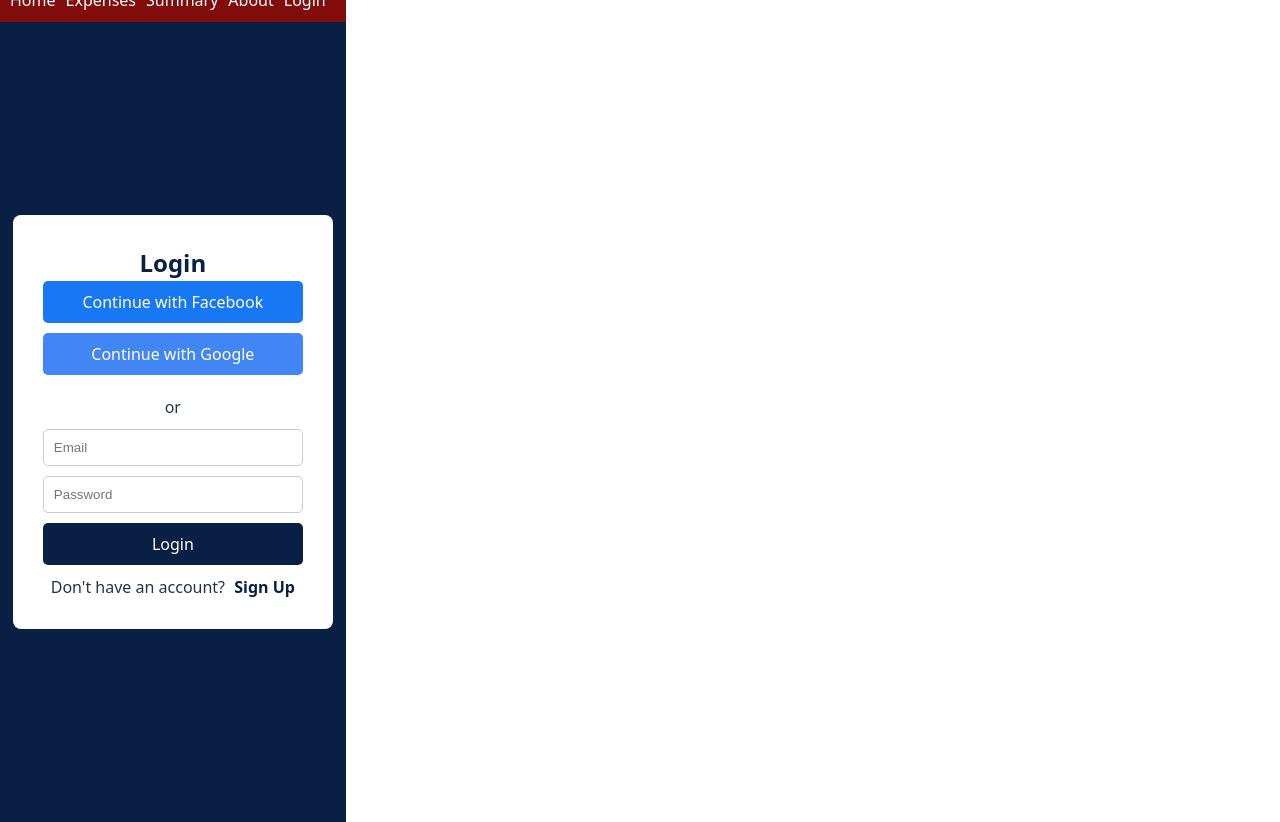
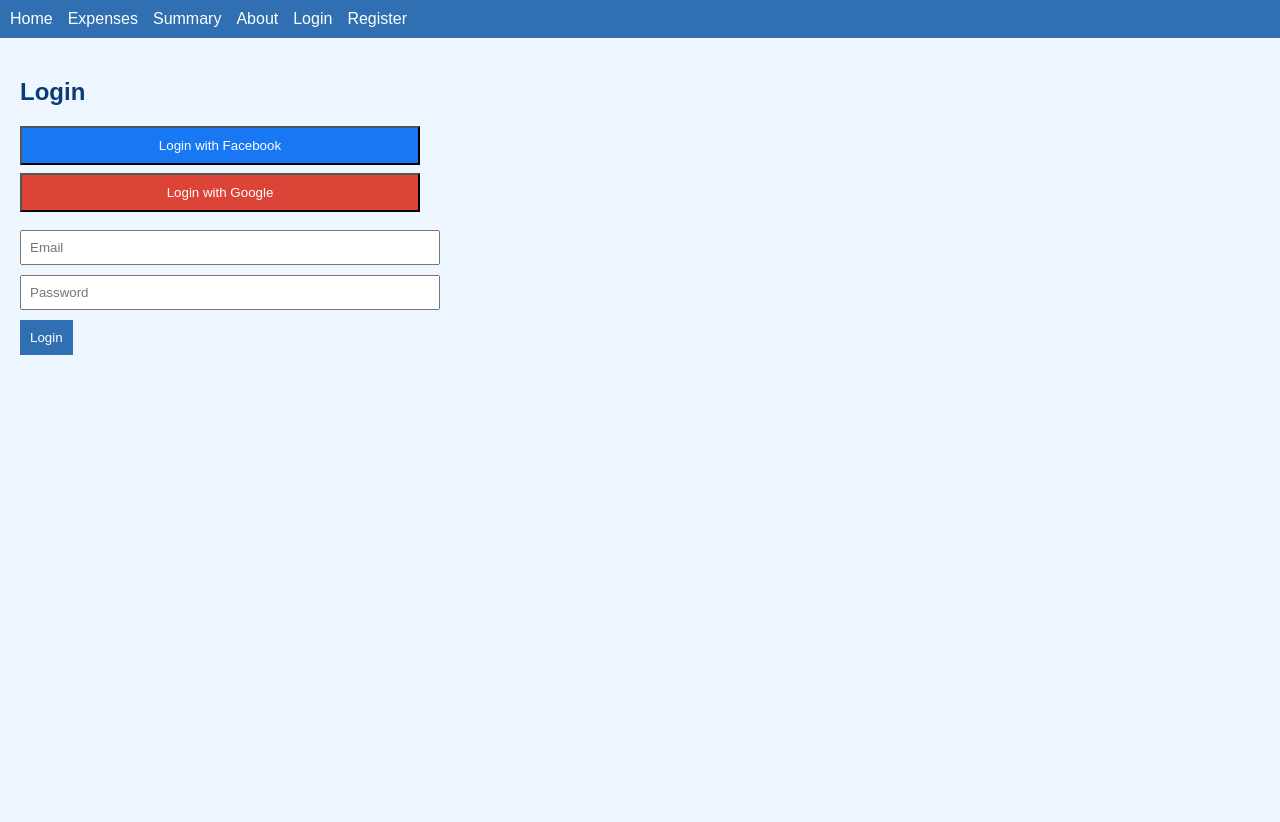
Before and after one commit to dipikadangal16-code/Expense-Tracker-App, a React (Vite) app: page /login in a window 1280 px wide. After the commit the page ends 800 px from the top, so only its background shows below. Built offline with nearby package versions, Linux system fonts and the light colour scheme.

Commit message:
Updated UI colors

```diff
--- a/src/App.jsx
+++ b/src/App.jsx
@@ -1,29 +1,33 @@
-import { Routes, Route } from "react-router-dom";
-import Navbar from "./components/navbar";
-import Home from "./pages/Home";
-import Expenses from "./pages/Expenses";
-import Summary from "./pages/Summary";
-import About from "./pages/About";
-import Login from "./pages/Login";
-
+import { BrowserRouter, Routes, Route, Link } from "react-router-dom"
+import Home from "./pages/Home"
+import Expenses from "./pages/Expenses"
+import Summary from "./pages/Summary"
+import About from "./pages/About"
+import Login from "./pages/Login"
+import Register from "./pages/Register"
 
 function App() {
   return (
-    <div style={{
-      minHeight: "100vh",
-      backgroundColor: "#f0f6ff"
-    }}>
-      <Navbar />
+    <BrowserRouter>
+      <nav className="navbar">
+        <Link to="/">Home</Link>
+        <Link to="/expenses">Expenses</Link>
+        <Link to="/summary">Summary</Link>
+        <Link to="/about">About</Link>
+        <Link to="/login">Login</Link>
+        <Link to="/register">Register</Link>
+      </nav>
+
       <Routes>
         <Route path="/" element={<Home />} />
         <Route path="/expenses" element={<Expenses />} />
         <Route path="/summary" element={<Summary />} />
         <Route path="/about" element={<About />} />
         <Route path="/login" element={<Login />} />
+        <Route path="/register" element={<Register />} />
       </Routes>
-    </div>
-  );
+    </BrowserRouter>
+  )
 }
 
-
-export default App;
+export default App
--- a/src/index.css
+++ b/src/index.css
@@ -1,78 +1,62 @@
-:root {
-  font-family: system-ui, Avenir, Helvetica, Arial, sans-serif;
-  line-height: 1.5;
-  font-weight: 400;
-
-  color-scheme: light dark;
-  color: rgba(255, 255, 255, 0.87);
-  background-color: #242424;
-
-  font-synthesis: none;
-  text-rendering: optimizeLegibility;
-  -webkit-font-smoothing: antialiased;
-  -moz-osx-font-smoothing: grayscale;
+body {
+  margin: 0;
+  font-family: Arial;
+  background-color: #eef6ff;
+  color: #0b3c74;
 }
 
-a {
-  font-weight: 500;
-  color: #646cff;
-  text-decoration: inherit;
-}
-a:hover {
-  color: #535bf2;
+.navbar {
+  background-color: #2f6fb2;
+  padding: 10px;
 }
 
-body {
-  margin: 0;
-  display: flex;
-  place-items: center;
-  min-width: 320px;
-  min-height: 100vh;
+.navbar a {
+  color: white;
+  margin-right: 15px;
+  text-decoration: none;
 }
 
-h1 {
-  font-size: 3.2em;
-  line-height: 1.1;
+.page {
+  padding: 20px;
 }
 
-button {
-  border-radius: 8px;
-  border: 1px solid transparent;
-  padding: 0.6em 1.2em;
-  font-size: 1em;
-  font-weight: 500;
-  font-family: inherit;
-  background-color: #1a1a1a;
-  cursor: pointer;
-  transition: border-color 0.25s;
-}
-button:hover {
-  border-color: #646cff;
-}
-button:focus,
-button:focus-visible {
-  outline: 4px auto -webkit-focus-ring-color;
+.card {
+  background: white;
+  padding: 10px;
+  margin: 10px 0;
+  border-radius: 6px;
 }
 
-@media (prefers-color-scheme: light) {
-  :root {
-    color: #213547;
-    background-color: #ffffff;
-  }
-  a:hover {
-    color: #747bff;
-  }
-  button {
-    background-color: #f9f9f9;
-  }
-}
-* {
-  margin: 0;
-  padding: 0;
-  box-sizing: border-box;
+.auth {
+  max-width: 400px;
 }
 
-html,
-body {
-  height: 100%;
+input {
+  display: block;
+  width: 100%;
+  padding: 8px;
+  margin: 10px 0;
 }
+
+.btn {
+  background: #2f6fb2;
+  color: white;
+  padding: 10px;
+  border: none;
+}
+
+.social {
+  width: 100%;
+  padding: 10px;
+  margin-bottom: 8px;
+}
+
+.fb {
+  background: #1877f2;
+  color: white;
+}
+
+.google {
+  background: #db4437;
+  color: white;
+}
--- a/src/pages/About.jsx
+++ b/src/pages/About.jsx
@@ -1,18 +1,13 @@
 function About() {
     return (
-        <div style={{ padding: "20px" }}>
+        <div className="page">
             <h2>About This App</h2>
             <p>
-                The Expense Tracker App is built using React and Vite.
-                It fetches product data using Axios and treats each product
-                as an expense.
-            </p>
-            <p>
-                The summary page calculates total expenses using JavaScript's
-                reduce() method.
+                This Expense Tracker is built using React.
+                Product data is fetched from an API and treated as expenses.
             </p>
         </div>
-    );
+    )
 }
 
-export default About;
+export default About
--- a/src/pages/Expenses.jsx
+++ b/src/pages/Expenses.jsx
@@ -1,32 +1,29 @@
-import axios from "axios";
-import { useEffect, useState } from "react";
+import axios from "axios"
+import { useEffect, useState } from "react"
 
 function Expenses() {
-    const [expenses, setExpenses] = useState([]);
+    var [items, setItems] = useState([])
 
-    useEffect(() => {
-        axios
-            .get("https://dummyjson.com/products")
-            .then((res) => {
-                setExpenses(res.data.products);
+    useEffect(function () {
+        axios.get("https://dummyjson.com/products")
+            .then(function (response) {
+                setItems(response.data.products)
             })
-            .catch((err) => {
-                console.error(err);
-            });
-    }, []);
+    }, [])
 
     return (
-        <div style={{ padding: "20px" }}>
-            <h2>Expenses List</h2>
-
-            {expenses.map((item) => (
-                <div key={item.id} style={{ borderBottom: "1px solid #ccc", marginBottom: "10px" }}>
-                    <h4>{item.title}</h4>
-                    <p>Price: ${item.price}</p>
-                </div>
-            ))}
+        <div className="page">
+            <h2>Expenses</h2>
+            {items.map(function (item) {
+                return (
+                    <div key={item.id} className="card">
+                        <p>{item.title}</p>
+                        <p>Price: ${item.price}</p>
+                    </div>
+                )
+            })}
         </div>
-    );
+    )
 }
 
-export default Expenses;
+export default Expenses
--- a/src/pages/Home.jsx
+++ b/src/pages/Home.jsx
@@ -1,17 +1,13 @@
 function Home() {
     return (
-        <div style={{ padding: "20px" }}>
+        <div className="page">
             <h1>Expense Tracker App</h1>
             <p>
-                This application tracks expenses using product data fetched from an
-                external API. Each product is treated as an expense.
-            </p>
-            <p>
-                Users can view expenses, calculate the total expense, and understand
-                basic React concepts.
+                This application helps users track expenses by listing items
+                and calculating total spending in a simple way.
             </p>
         </div>
-    );
+    )
 }
 
-export default Home;
+export default Home
--- a/src/pages/Login.jsx
+++ b/src/pages/Login.jsx
@@ -1,114 +1,16 @@
-import { useState } from "react";
+function Login() {
+    return (
+        <div className="page auth">
+            <h2>Login</h2>
 
-function Login() {
-    const [isSignup, setIsSignup] = useState(false);
+            <button className="social fb">Login with Facebook</button>
+            <button className="social google">Login with Google</button>
 
-    return (
-        <div style={styles.container}>
-            <div style={styles.card}>
-
-                {/* Social Login */}
-                <h2 style={{ color: "#0a1f44" }}>
-                    {isSignup ? "Create Account" : "Login"}
-                </h2>
-
-                <button style={{ ...styles.socialBtn, background: "#1877F2" }}>
-                    Continue with Facebook
-                </button>
-
-                <button style={{ ...styles.socialBtn, background: "#4285F4" }}>
-                    Continue with Google
-                </button>
-
-                <p style={{ margin: "10px 0" }}>or</p>
-
-                {/* Form */}
-                <input
-                    type="email"
-                    placeholder="Email"
-                    style={styles.input}
-                />
-
-                <input
-                    type="password"
-                    placeholder="Password"
-                    style={styles.input}
-                />
-
-                {isSignup && (
-                    <input
-                        type="password"
-                        placeholder="Confirm Password"
-                        style={styles.input}
-                    />
-                )}
-
-                <button style={styles.loginBtn}>
-                    {isSignup ? "Sign Up" : "Login"}
-                </button>
-
-                <p style={{ marginTop: "10px" }}>
-                    {isSignup ? "Already have an account?" : "Don't have an account?"}
-                    <span
-                        style={styles.toggle}
-                        onClick={() => setIsSignup(!isSignup)}
-                    >
-                        {isSignup ? " Login" : " Sign Up"}
-                    </span>
-                </p>
-
-            </div>
+            <input type="email" placeholder="Email" />
+            <input type="password" placeholder="Password" />
+            <button className="btn">Login</button>
         </div>
-    );
+    )
 }
 
-export default Login;
-
-/* Styles */
-const styles = {
-    container: {
-        height: "100vh",
-        background: "#0a1f44",
-        display: "flex",
-        justifyContent: "center",
-        alignItems: "center",
-    },
-    card: {
-        background: "#fff",
-        padding: "30px",
-        width: "320px",
-        borderRadius: "8px",
-        textAlign: "center",
-    },
-    socialBtn: {
-        width: "100%",
-        padding: "10px",
-        color: "#fff",
-        border: "none",
-        borderRadius: "5px",
-        marginBottom: "10px",
-        cursor: "pointer",
-    },
-    input: {
-        width: "100%",
-        padding: "10px",
-        marginBottom: "10px",
-        borderRadius: "5px",
-        border: "1px solid #ccc",
-    },
-    loginBtn: {
-        width: "100%",
-        padding: "10px",
-        background: "#0a1f44",
-        color: "#fff",
-        border: "none",
-        borderRadius: "5px",
-        cursor: "pointer",
-    },
-    toggle: {
-        color: "#0a1f44",
-        fontWeight: "bold",
-        cursor: "pointer",
-        marginLeft: "5px",
-    },
-};
+export default Login
--- /dev/null
+++ b/src/pages/Register.jsx
@@ -0,0 +1,14 @@
+function Register() {
+    return (
+        <div className="page auth">
+            <h2>Register</h2>
+
+            <input type="text" placeholder="Full Name" />
+            <input type="email" placeholder="Email" />
+            <input type="password" placeholder="Password" />
+            <button className="btn">Register</button>
+        </div>
+    )
+}
+
+export default Register
--- a/src/pages/Summary.jsx
+++ b/src/pages/Summary.jsx
@@ -1,30 +1,25 @@
-import axios from "axios";
-import { useEffect, useState } from "react";
+import axios from "axios"
+import { useEffect, useState } from "react"
 
 function Summary() {
-    const [total, setTotal] = useState(0);
+    var [total, setTotal] = useState(0)
 
-    useEffect(() => {
+    useEffect(function () {
         axios.get("https://dummyjson.com/products")
-            .then((res) => {
-                const products = res.data.products;
-
-                // ✅ calculate total expense using reduce
-                const totalExpense = products.reduce(
-                    (sum, item) => sum + item.price,
-                    0
-                );
-
-                setTotal(totalExpense);
-            });
-    }, []);
+            .then(function (response) {
+                var sum = response.data.products.reduce(function (acc, item) {
+                    return acc + item.price
+                }, 0)
+                setTotal(sum)
+            })
+    }, [])
 
     return (
-        <div style={{ padding: "20px" }}>
-            <h2>Expense Summary</h2>
-            <h3>Total Expense: ${total}</h3>
+        <div className="page">
+            <h2>Total Expense</h2>
+            <h3>${total}</h3>
         </div>
-    );
+    )
 }
 
-export default Summary;
+export default Summary
```
Also changed, not shown: src/firebase.js (+8 -12 lines), src/main.jsx (+7 -9 lines).
